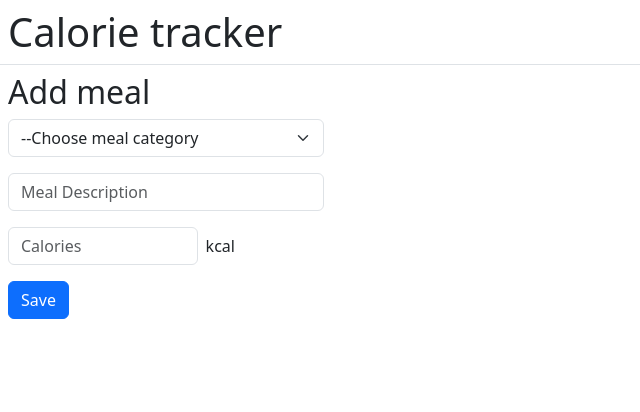
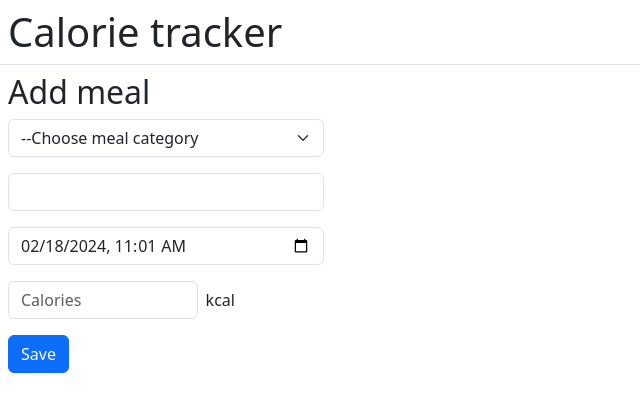
Before and after one commit to AntonForikov/homework66, a React (Vite) app: page /add-new-meal in a window 1280 px wide. Shown: the top 412 px of the page, without its empty margins (0-640 px from the left). Built offline with nearby package versions, Linux system fonts and the light colour scheme.

Commit message:
Added formatting date to form

```diff
--- a/src/components/Meal/Meal.tsx
+++ b/src/components/Meal/Meal.tsx
@@ -5,15 +5,17 @@ interface Props {
   id: string
   mealType: string,
   description: string,
-  calories: string
+  calories: string,
+  mealDate: string,
   onDelete: () => void;
 }
-const Meal: React.FC<Props> = ({id, mealType, description, calories,onDelete}) => {
+const Meal: React.FC<Props> = ({id, mealType, description, calories,mealDate,onDelete}) => {
   return (
     <div className='d-flex justify-content-between align-items-center mx-2 border border-info rounded p-3 mt-3'>
       <div>
-        <h3>{mealType}</h3>
-        <span>{description}</span>
+        <h3 className='me-3'>{mealType}</h3>
+        <strong>{description}</strong>
+        <span className='d-block'>Meal time: {mealDate.split('T').join(' ')}</span>
       </div>
       <div>
         <strong>{calories} kcal</strong>
--- a/src/containers/AddEditMeal/AddEditMeal.tsx
+++ b/src/containers/AddEditMeal/AddEditMeal.tsx
@@ -4,11 +4,18 @@ import axiosAPI from '../../axiosAPI';
 import {useNavigate, useParams} from 'react-router-dom';
 import Spinner from '../../components/Spinner/Spinner';
 
+const date = new Date();
+const year = date.getFullYear();
+const month = date.getMonth() + 1 < 10 ? `0${date.getMonth() + 1}` : date.getMonth() + 1;
+const day = date.getDate() < 10 ? `0${date.getDate()}` : date.getDate();
+const hours = date.getHours() < 10 ? `0${date.getHours()}` : date.getHours();
+const minutes = date.getMinutes() < 10 ? `0${date.getMinutes()}` : date.getMinutes();
+
 const initialMeal = {
   description: '',
   calories: '',
   category: '',
-  date: new Date()
+  date: `${year}-${month}-${day}T${hours}:${minutes}`
 };
 
 interface Props {
@@ -26,7 +33,6 @@ const AddEditMeal: React.FC<Props> = ({edit= false}) => {
     setMeal((prevState) => ({
       ...prevState,
       [name]: value,
-      date: new Date()
     }));
   };
 
@@ -88,8 +94,17 @@ const AddEditMeal: React.FC<Props> = ({edit= false}) => {
             className="form-control w-25 my-3"
             type="text"
             name="description"
-            placeholder="Meal Description"
             value={meal.description}
+            onChange={changeMeal}
+            required
+          />
+
+          <input
+            className="form-control w-25 my-3"
+            max={`${year}-${month}-${day}T${hours}:${minutes}`}
+            type='datetime-local'
+            name='date'
+            value={meal.date}
             onChange={changeMeal}
             required
           />
--- a/src/containers/Home/Home.tsx
+++ b/src/containers/Home/Home.tsx
@@ -66,6 +66,7 @@ const Home: React.FC = () => {
                 mealType={meal.category}
                 description={meal.description}
                 calories={meal.calories}
+                mealDate={meal.date}
                 onDelete={() => onDelete(meal.id)}
               />;
             })
--- a/src/types.d.ts
+++ b/src/types.d.ts
@@ -2,7 +2,7 @@ export interface Meal {
   description: string
   calories: string
   category: string
-  date: Date
+  date: string
 }
 
 export interface MealApi {
```
